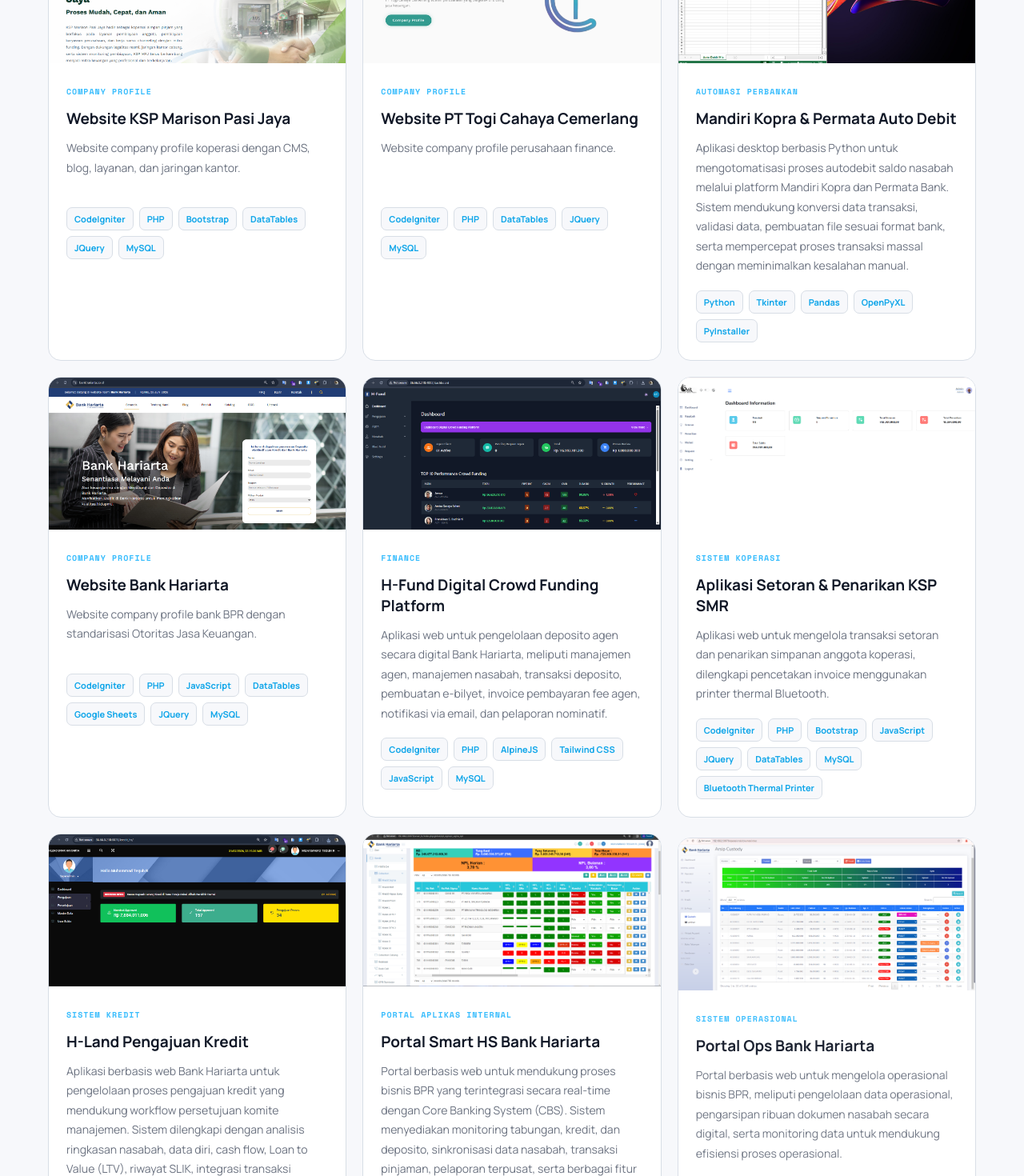
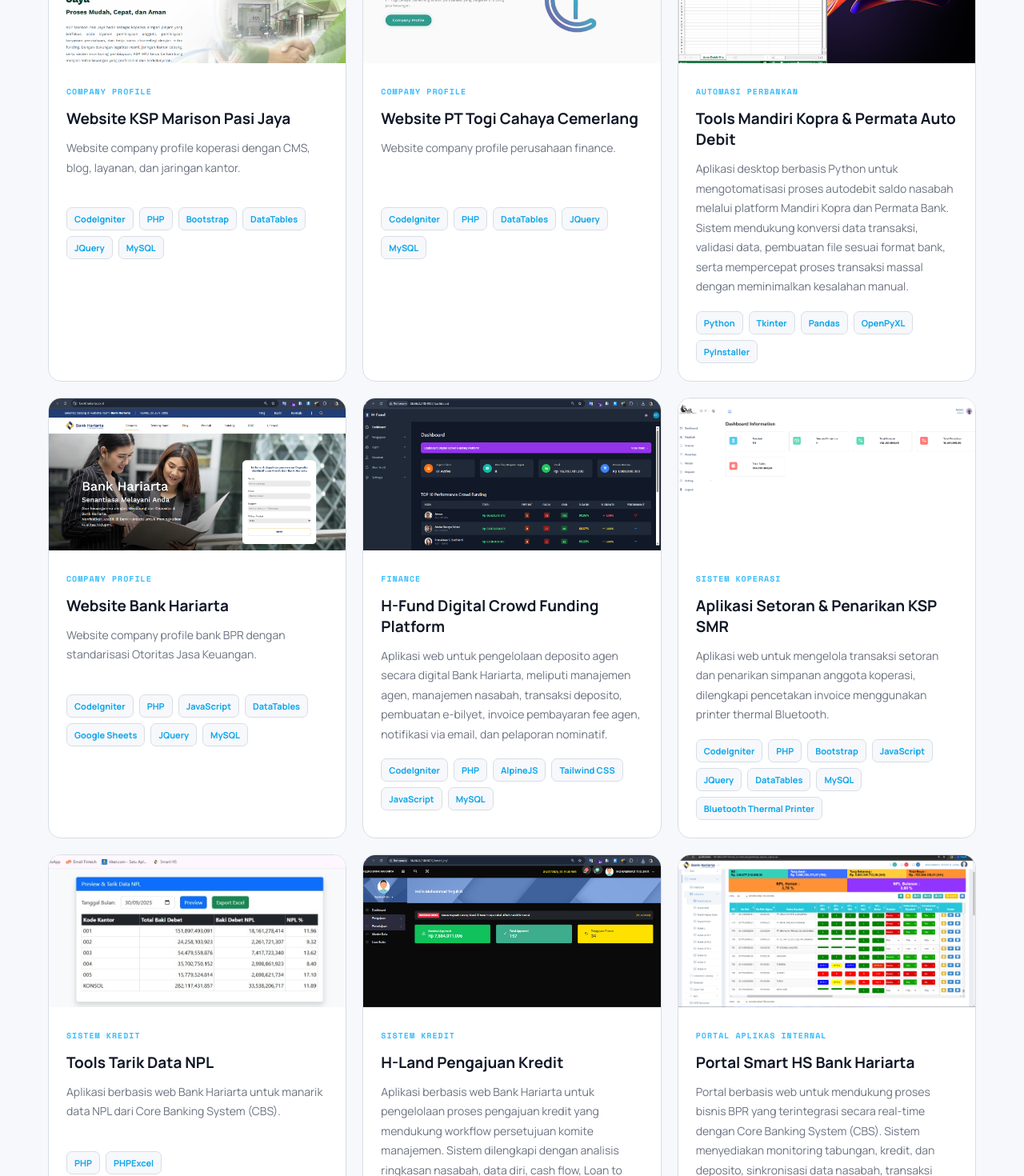
Before and after one commit to muhammadteguhrizki/teguhdev, a React (Vite) app: page /#/project in a window 1280 px wide. Shown: the part 1120-2590 px from the top of the page at 80% size. Built offline with nearby package versions, Linux system fonts and the light colour scheme.

Commit message:
upload project

```diff
--- a/src/pages/Projects.tsx
+++ b/src/pages/Projects.tsx
@@ -70,7 +70,7 @@ const projects = [
   },
   {
     category: "AUTOMASI PERBANKAN",
-    title: "Mandiri Kopra & Permata Auto Debit",
+    title: "Tools Mandiri Kopra & Permata Auto Debit",
     description:
       "Aplikasi desktop berbasis Python untuk mengotomatisasi proses autodebit saldo nasabah melalui platform Mandiri Kopra dan Permata Bank. Sistem mendukung konversi data transaksi, validasi data, pembuatan file sesuai format bank, serta mempercepat proses transaksi massal dengan meminimalkan kesalahan manual.",
     image: getImagePath("/img/projects/kopra-converter.png"),
@@ -123,6 +123,14 @@ const projects = [
       "MySQL",
       "Bluetooth Thermal Printer",
     ],
+  },
+  {
+    category: "SISTEM KREDIT",
+    title: "Tools Tarik Data NPL",
+    description:
+      "Aplikasi berbasis web Bank Hariarta untuk manarik data NPL dari Core Banking System (CBS).",
+    image: getImagePath("/img/projects/tarik-data-npl.jpeg"),
+    tech: ["PHP", "PHPExcel"],
   },
   {
     category: "SISTEM KREDIT",
```
Also changed, not shown: public/img/projects/tarik-data-npl.jpeg (added).
